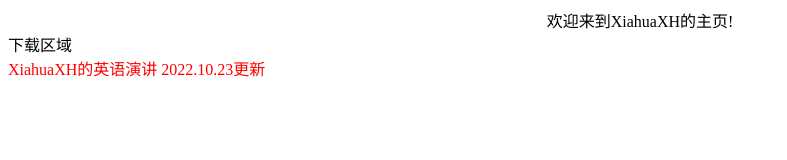
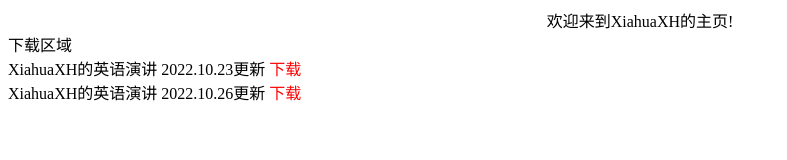
Before and after one commit to XiaHuaXH/XiaHuaXH.github.io, a plain HTML site: page index.html in a window 1280 px wide. Shown: the whole page, without its empty margins (0-787 px from the left). Drawn offline with Linux system fonts and the light colour scheme.

Commit message:
Update index.html

```diff
--- a/index.html
+++ b/index.html
@@ -10,6 +10,13 @@
 <body>
 	<div class="decide">欢迎来到XiahuaXH的主页!</div>
 	<div>下载区域</div>
-	<a href="resources/英语演讲.pptx">XiahuaXH的英语演讲 2022.10.23更新</a>
+        <div>
+        <span>XiahuaXH的英语演讲 2022.10.23更新</span>
+        <a href="resources/英语演讲.pptx">下载</a>
+        </div>
+        <div>
+        <span>XiahuaXH的英语演讲 2022.10.26更新</span>
+        <a href="resources/英语演讲 20221026.pptx">下载</a>
+        </div>
 </body>
 </html>
```
